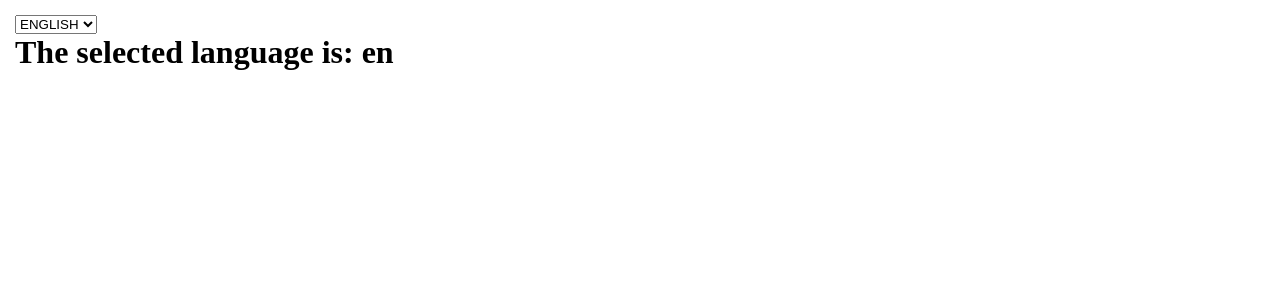
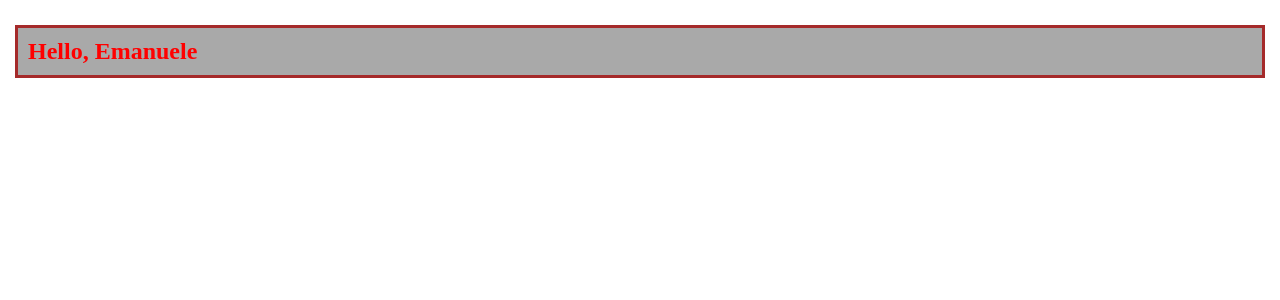
Before and after one commit to Simulaemanuele/react-exercises, a React (Create React App) app: page / in a window 1280 px wide. Shown: the top 300 px of the page. Built offline with nearby package versions, Linux system fonts and the light colour scheme.

Commit message:
exercise: Function-components-and-Hooks/functionComponents-01 done

```diff
--- a/src/components/App.js
+++ b/src/components/App.js
@@ -1,28 +1,13 @@
 import React from "react";
-import { LanguageContext } from "./LanguageContext";
-import { DisplayLanguage } from "./DisplayLanguage";
+import { Welcome } from "./Welcome";
 
 export class App extends React.Component{
-    state = {
-        language: 'en',
-    }
 
-    handleLanguageChange = (event) => {
-        this.setState({
-            language: event.target.value,
-        })
-    }
     render(){
         return(
-
-        <LanguageContext.Provider value={this.state.language}>
-            <select value={this.state.language} onChange={this.handleLanguageChange}>
-                <option value='en'>ENGLISH</option>
-                <option value='it'>ITALIANO</option>
-            </select>
-            <DisplayLanguage />
-
-        </LanguageContext.Provider>
+            <div className="mainContainer">
+                <Welcome name="Emanuele"/>
+            </div>
         )
     }
 }
--- /dev/null
+++ b/src/components/Welcome.js
@@ -0,0 +1,7 @@
+export function Welcome({name = 'World'}){
+    return(
+        <div className="welcome">
+            <h2>Hello, {name}</h2>
+        </div>
+    )
+}
--- a/src/style/index.css
+++ b/src/style/index.css
@@ -76,3 +76,10 @@ button{
     color: #FFFFFF;
 
 }
+
+.mainContainer{
+    background-color: #F5F5DC;
+    color: #000000;
+    width: 100%;
+    height: 100%;
+}
```
